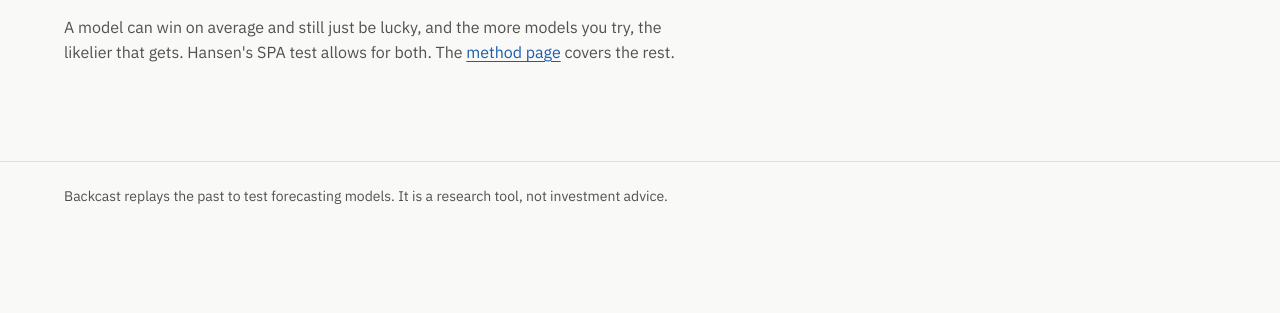
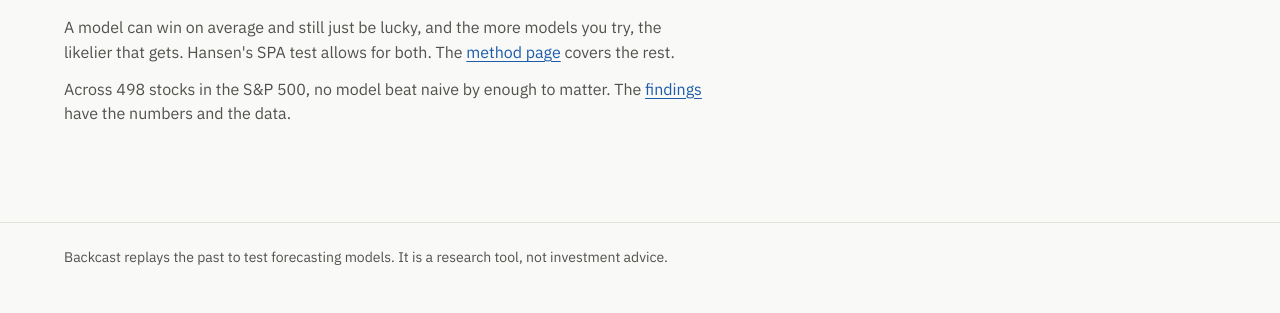
Before and after one commit to adeelbandesha/backcast, a Django app: template src/backcast/web/templates/backcast/home.html in a window 1280 px wide. Shown: the part 793-1106 px from the top of the page. Before the commit the page ends 997 px from the top, so only its background shows below. Run offline with Django 3.2, Linux system fonts and the light colour scheme; the template is opened without the code that fills it, so the values that code supplies are empty.

Commit message:
Point the home page to the study's finding

```diff
--- a/src/backcast/web/templates/backcast/home.html
+++ b/src/backcast/web/templates/backcast/home.html
@@ -45,5 +45,9 @@
     A model can win on average and still just be lucky, and the more models you try, the likelier that gets.
     Hansen's SPA test allows for both. The <a href="{% url 'method' %}">method page</a> covers the rest.
   </p>
+  <p>
+    Across 498 stocks in the S&amp;P 500, no model beat naive by enough to matter. The
+    <a href="{% url 'findings' %}">findings</a> have the numbers and the data.
+  </p>
 </section>
 {% endblock %}
```
